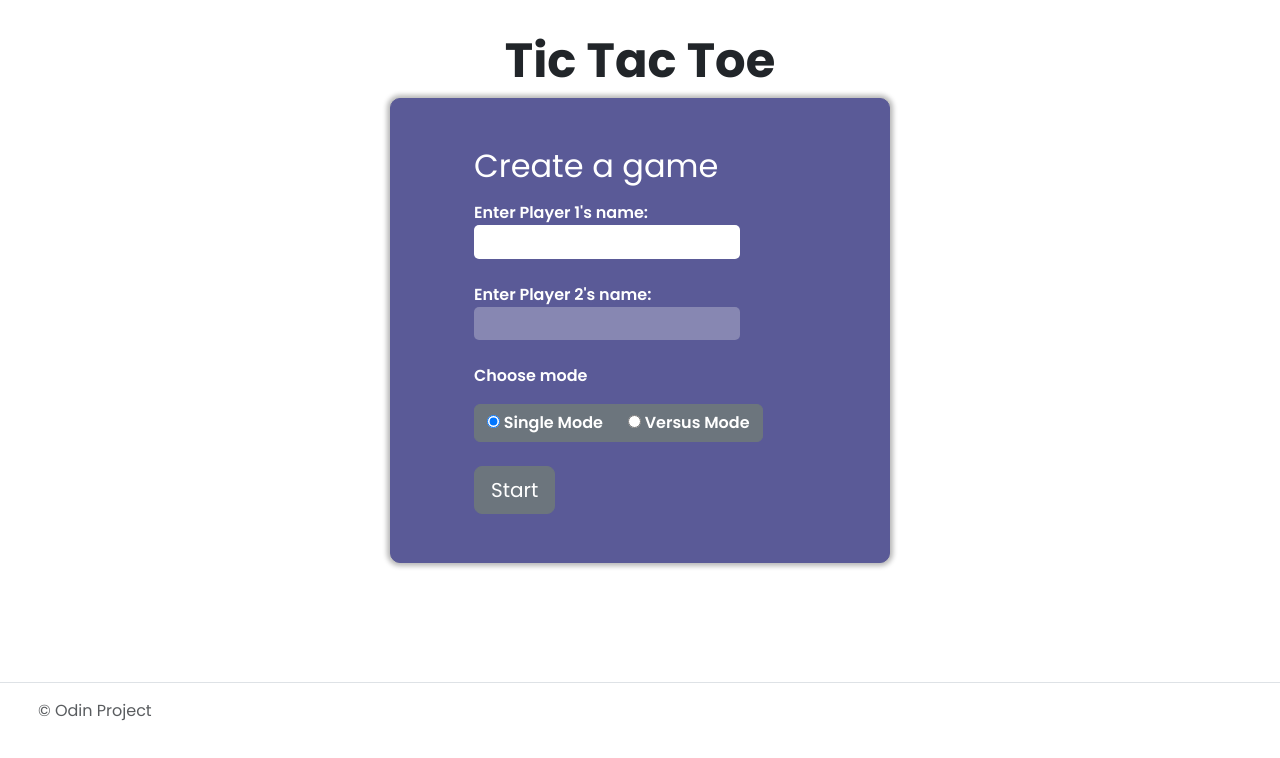
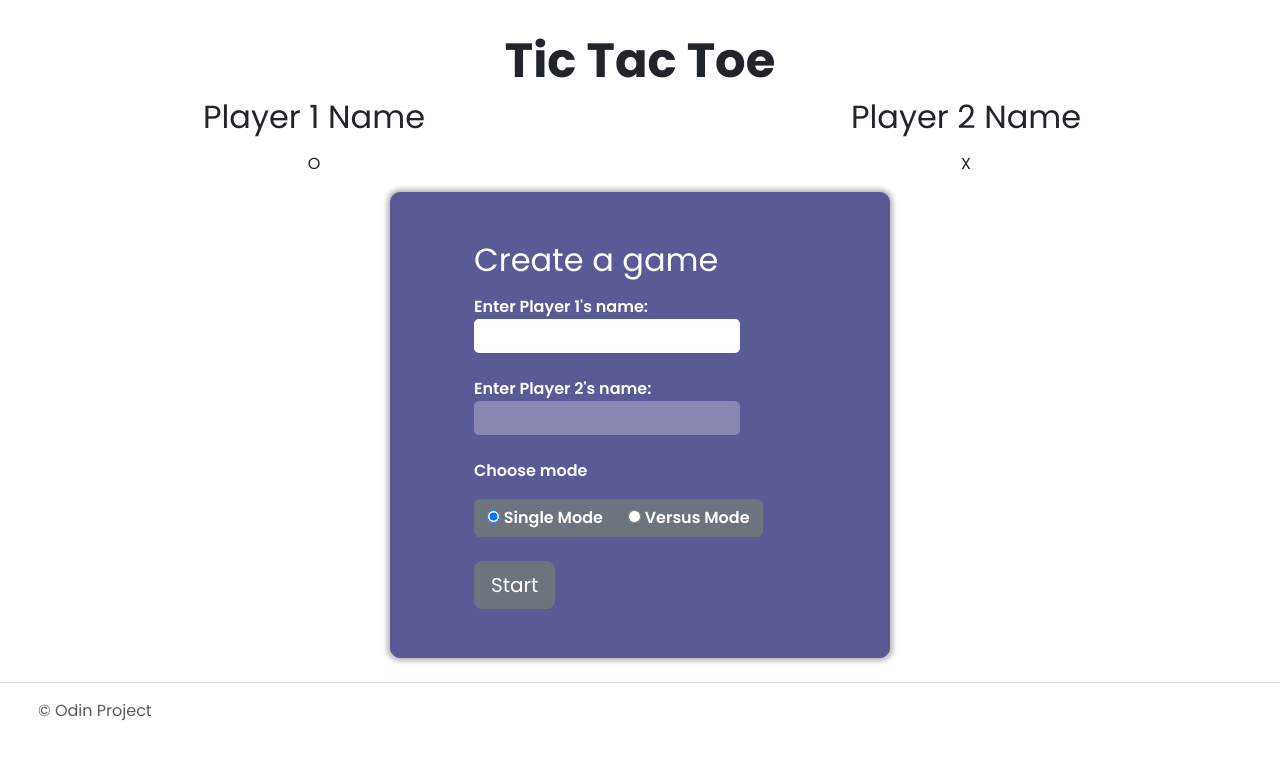
Before and after one commit to xsymmetry9/tictactoe, a plain HTML site: page index.html in a window 1280 px wide. Drawn offline with nearby package versions, Linux system fonts and the light colour scheme.

Commit message:
Added a display for names

```diff
--- a/index.html
+++ b/index.html
@@ -21,6 +21,17 @@
     <h1 class="title">Tic Tac Toe</h1>
 
     <div class="window">
+        <div class="row text-center">
+            <div class="col-6">
+                <h2>Player 1 Name</h2>
+                <p>O</p>
+            </div>
+            <div class="col-6">
+                <h2>Player 2 Name</h2>
+                <p>X</p>
+            </div>
+        </div>
+
 
         <div id="result">
             <!-- Inserts the resultr -->
```
